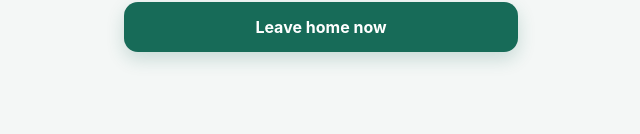
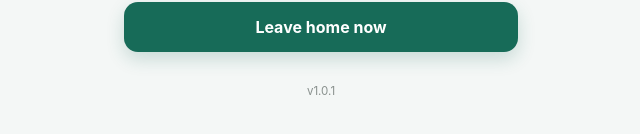
Before and after one commit to Scheronimus/WorkdayTracker, a React (Vite) app: page / in a window 1280 px wide. Shown: the part 356-490 px from the top of the page, without its empty margins (319-959 px from the left). Built offline with nearby package versions, Linux system fonts and the light colour scheme.

Commit message:
Add Version management

```diff
--- a/package.json
+++ b/package.json
@@ -1,7 +1,7 @@
 {
   "name": "workdaytracker",
   "private": true,
-  "version": "0.0.0",
+  "version": "1.0.1",
   "type": "module",
   "scripts": {
     "dev": "vite",
--- a/src/App.css
+++ b/src/App.css
@@ -64,6 +64,7 @@ h2 { margin: 0; font-size: 1.08rem; }
 .history-visit h3 { margin: 0; font-size: 0.98rem; }
 .history-visit .history-times { padding-top: 0; }
 .delete-day-button { color: #8a3030; border: 1px solid #e3c5c5; background: transparent; }
+.app-version { margin-top: 32px; color: #89918e; font-size: 0.72rem; text-align: center; }
 
 @media (min-width: 600px) {
   .app-shell { padding-top: 50px; }
--- a/src/App.jsx
+++ b/src/App.jsx
@@ -1,4 +1,5 @@
 import { useEffect, useState } from 'react'
+import packageJson from '../package.json'
 import './App.css'
 
 const STORAGE_KEY = 'workday-tracker-current'
@@ -464,6 +465,8 @@ function App() {
           </div>
         </section>
       )}
+
+      <footer className="app-version">v{packageJson.version}</footer>
     </main>
   )
 }
```
